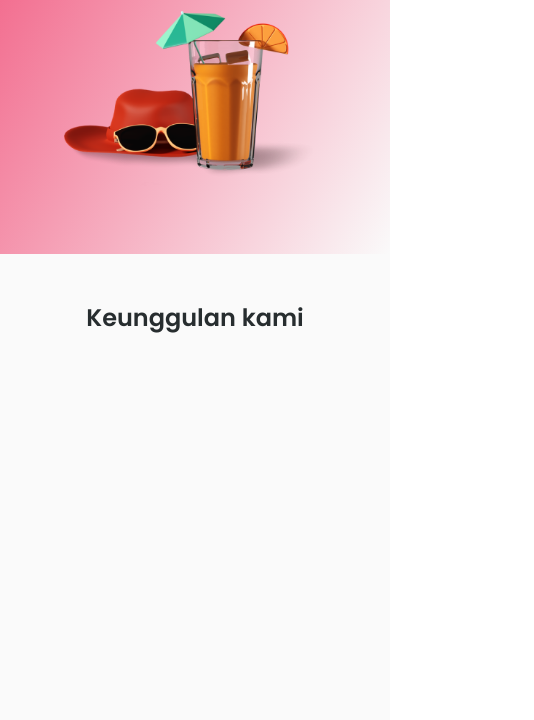
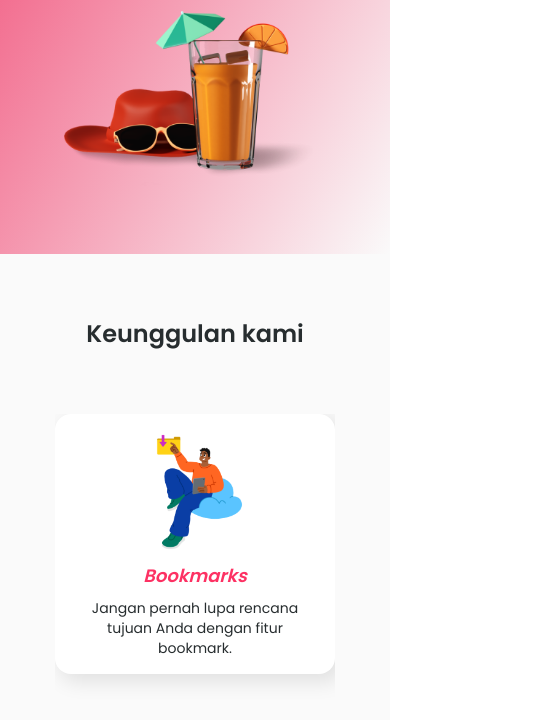
Before and after one commit to wannagetgud/jalan-jelajah, a Next.js app: page /about in a window 390 px wide. Shown: the part 1273-1993 px from the top of the page, 534 px wide, since content can reach past the window. Built offline with nearby package versions, Linux system fonts and the light colour scheme.

Commit message:
fix: slider issue

```diff
--- a/src/app/(routes)/(with-navbar)/about/page.jsx
+++ b/src/app/(routes)/(with-navbar)/about/page.jsx
@@ -34,10 +34,9 @@ export default function About() {
 
   const [sliderRef] = useKeenSlider(
     {
+      loop: true,
       slides: {
-        perView: 1,
         spacing: 15,
-        loop: true,
       },
     },
     [
@@ -73,7 +72,7 @@ export default function About() {
   );
 
   return (
-    <div className="overflow-hidden">
+    <div className="relative overflow-hidden">
       <div className="flex container mx-auto h-[90vh] justify-center">
         <div className="w-full xl:w-[544px] xl:mr-[132px] flex flex-col justify-center gap-8 relative z-10">
           <p className="text-lg md:text-xl xl:text-3xl font-medium">
@@ -124,8 +123,8 @@ export default function About() {
         />
       </div>
 
-      <div className="flex flex-col container mx-auto h-screen items-center">
-        <h1 className="font-semibold text-2xl md:text-4xl my-12 md:my-24">
+      <div className="flex flex-col container mx-auto h-screen md:items-center">
+        <h1 className="font-semibold text-2xl md:text-4xl my-16 md:my-24 text-center">
           Keunggulan kami
         </h1>
         <div className="grid grid-cols-3 gap-12 w-3/4 max-md:hidden">
@@ -133,10 +132,10 @@ export default function About() {
             <Card key={card.id} {...card} />
           ))}
         </div>
-        <div className="md:hidden px-8">
+        <div className="md:hidden">
           <div className="keen-slider" ref={sliderRef}>
             {cardContent.map((card) => (
-              <div key={card.id} className="keen-slider__slide">
+              <div key={card.id} className="keen-slider__slide !h-[300px]">
                 <Card {...card} />
               </div>
             ))}
@@ -149,7 +148,7 @@ export default function About() {
 
 const Card = ({ image, title, desc }) => {
   return (
-    <div className="rounded-2xl bg-white shadow-home p-4 md:p-10 flex flex-col gap-2 md:gap-6 items-center max-md:w-3/4 max-md:mx-auto">
+    <div className="rounded-2xl bg-white shadow-home p-4 md:p-10 flex flex-col gap-2 md:gap-6 items-center">
       <div className="flex items-center justify-center max-md:w-1/2">
         <Image src={image} width={168} height={168} alt="card image" />
       </div>
```
